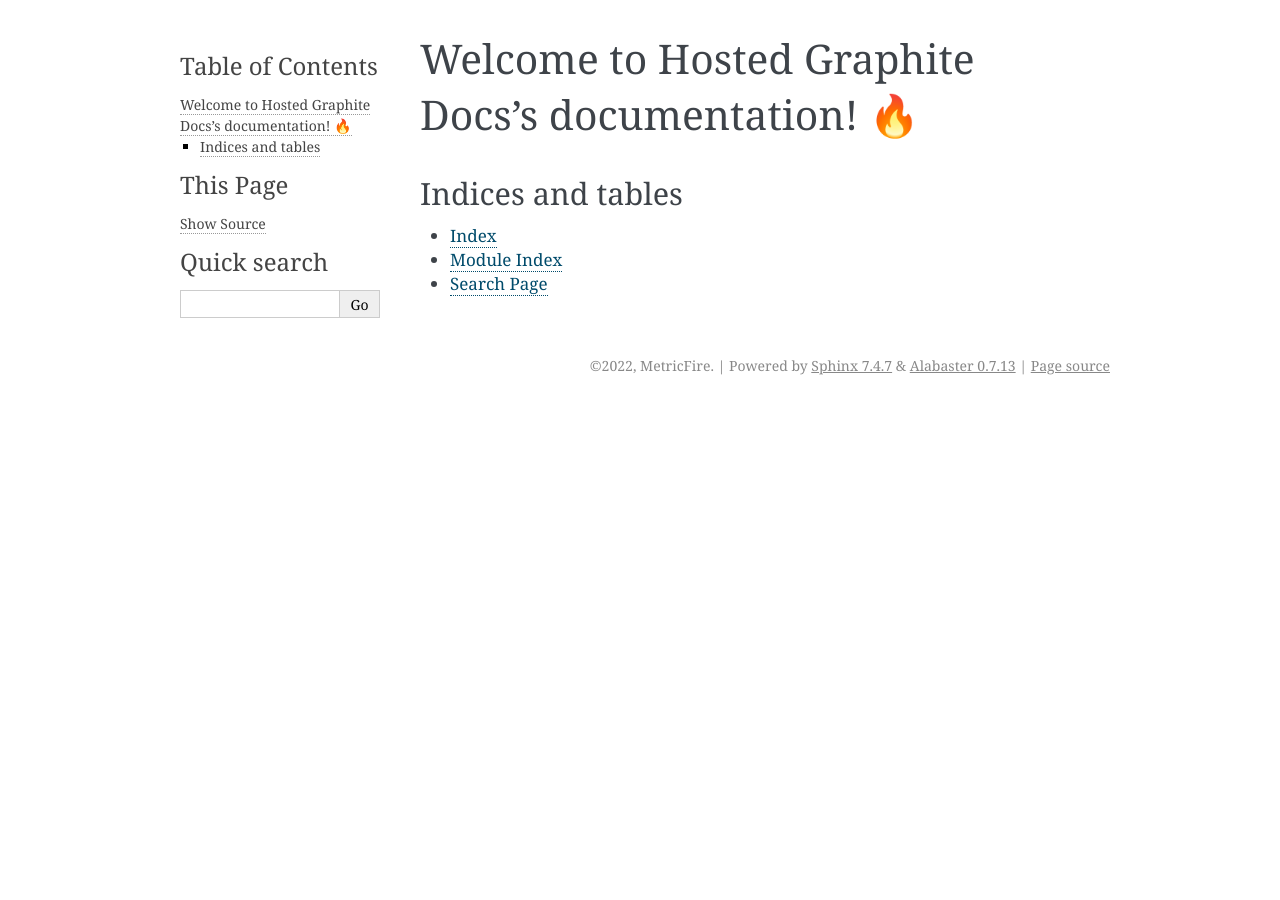
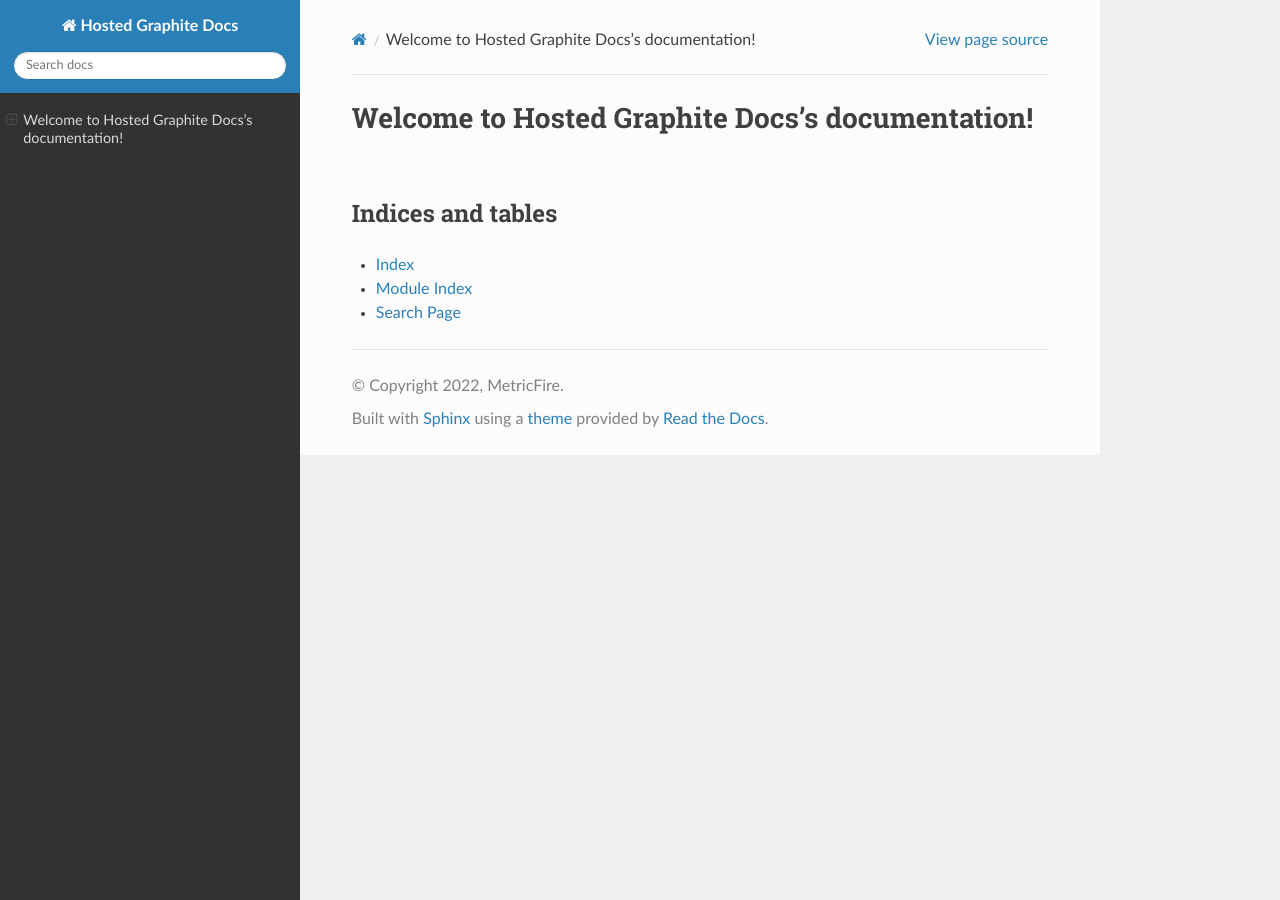
Before and after one commit to alex-504/hgDocs, a Sphinx documentation site: the page built from source/index.rst, in a window 1280 px wide. Built offline with Sphinx 7.4.7 and the Read the Docs theme 2.0.0, drawn with Linux system fonts in a browser that asks for light colours; the version number could not be read and is left out.

Commit message:
Added sphinx theme

```diff
--- a/source/conf.py
+++ b/source/conf.py
@@ -2,6 +2,9 @@
 #
 # For the full list of built-in configuration values, see the documentation:
 # https://www.sphinx-doc.org/en/master/usage/configuration.html
+
+# Sphinx extension
+import install sphinx_rtd_theme
 
 # -- Project information -----------------------------------------------------
 # https://www.sphinx-doc.org/en/master/usage/configuration.html#project-information
@@ -14,7 +17,9 @@ release = 'v1'
 # -- General configuration ---------------------------------------------------
 # https://www.sphinx-doc.org/en/master/usage/configuration.html#general-configuration
 
-extensions = []
+extensions = [
+    "sphinx_rtd_theme"
+]
 
 templates_path = ['_templates']
 exclude_patterns = []
@@ -24,5 +29,5 @@ exclude_patterns = []
 # -- Options for HTML output -------------------------------------------------
 # https://www.sphinx-doc.org/en/master/usage/configuration.html#options-for-html-output
 
-html_theme = 'alabaster'
+html_theme = "sphinx_rtd_theme"
 html_static_path = ['_static']
--- a/source/index.rst
+++ b/source/index.rst
@@ -3,7 +3,7 @@
    You can adapt this file completely to your liking, but it should at least
    contain the root `toctree` directive.
 
-Welcome to Hosted Graphite Docs's documentation! 🔥
+Welcome to Hosted Graphite Docs's documentation!
 ================================================
 
 .. toctree::
```
Also changed, not shown: 2 other files.
